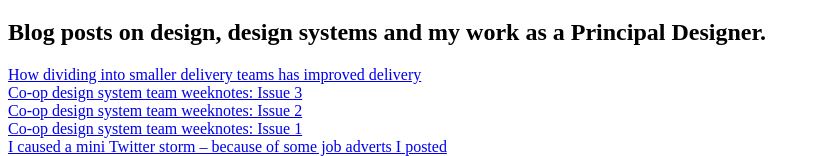
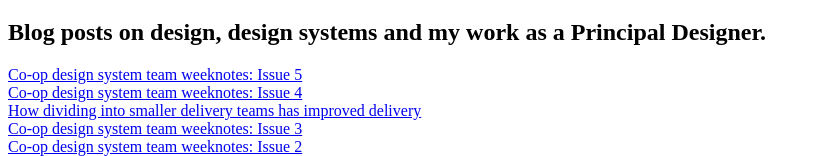
Before and after one commit to matt-tyas/matt-tyas, a Nuxt app: page /writing in a window 1280 px wide. Shown: the part 1704-1860 px from the top of the page, without its empty margins (0-820 px from the left). Built offline with nearby package versions, Linux system fonts and the light colour scheme.

Commit message:
added new blog posts

```diff
--- a/pages/writing.vue
+++ b/pages/writing.vue
@@ -11,6 +11,16 @@
           </h2>
         </header>
         <div class="mt-about-content mt-about-content--is-open">
+          <article class="mt-blog-post">
+            <a href="https://matttyas.medium.com/design-system-team-weeknotes-issue-5-127bfa0a7019">
+              Co-op design system team weeknotes: Issue 5
+            </a>
+          </article>
+          <article class="mt-blog-post">
+            <a href="https://matttyas.medium.com/design-system-team-weeknotes-issue-4-60975d22622c">
+              Co-op design system team weeknotes: Issue 4
+            </a>
+          </article>
           <article class="mt-blog-post">
             <a href="https://digitalblog.coop.co.uk/2020/10/15/how-dividing-into-smaller-teams-has-improved-delivery/">
               How dividing into smaller delivery teams has improved delivery
```
